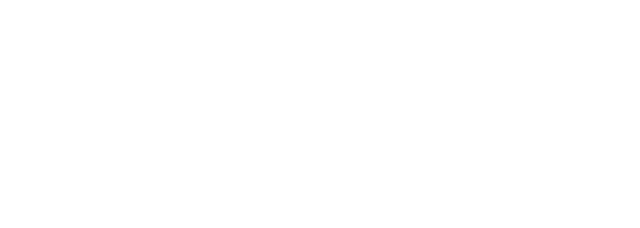
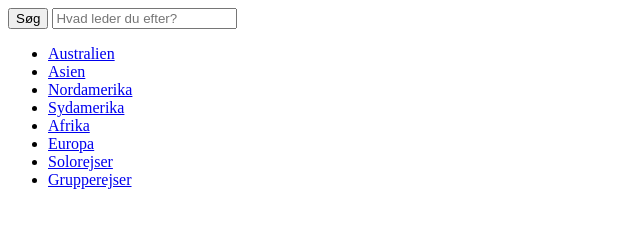
Before and after one commit to Mathilde-Christensen/Gruppe-25, a plain HTML site: page index.html in a window 1280 px wide. Shown: the whole page, without its empty margins (0-640 px from the left). Drawn offline with Linux system fonts and the light colour scheme.

Commit message:
Tilføjelse af knap, indputfelt og liste

```diff
--- a/index.html
+++ b/index.html
@@ -8,7 +8,21 @@
 <body>
     <div class="bugerMenu"></div>
 
-    <div class="søgefelt"></div>
+    <div class="soegefelt">
+        <button class="soegefelt__button">Søg</button>
+        <input type="text" placeholder="Hvad leder du efter?" name="soeg">
+    </div>
+
+    <ul id="soegeordList">
+        <li><a href="australien.html">Australien</a></li>
+        <li><a href="asien.html">Asien</a></li>
+        <li><a href="nordamerika.html">Nordamerika</a></li>
+        <li><a href="sydamerika.html">Sydamerika</a></li>
+        <li><a href="afrika.html">Afrika</a></li>
+        <li><a href="europa.html">Europa</a></li>
+        <li><a href="soloRejser.html">Solorejser</a></li>
+        <li><a href="gruppeRejse.html">Grupperejser</a></li>
+    </ul>
 
     <div class="billedeGalleri"></div>
 
```
